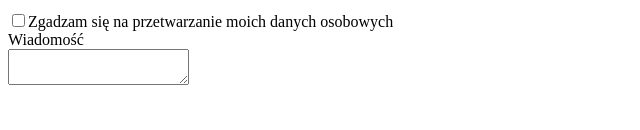
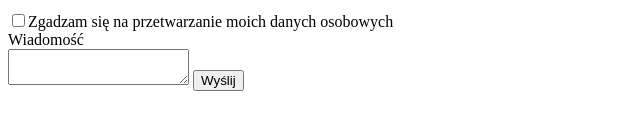
Before and after one commit to katarzynaklimek/katarzynaklimek.github.io, a plain HTML site: page index.html in a window 1280 px wide. Shown: the part 230-360 px from the top of the page, without its empty margins (0-640 px from the left). Drawn offline with Linux system fonts and the light colour scheme.

Commit message:
guzik wyślij

```diff
--- a/index.html
+++ b/index.html
@@ -43,7 +43,7 @@
         <label for="wiadomosc">Wiadomość</label>
         <br/>
         <textarea maxlength="1500" name="wiadomosc" id="wiadomosc"></textarea>
-
+        <input type="submit" value="Wyślij">
 
     </form>
 
```
